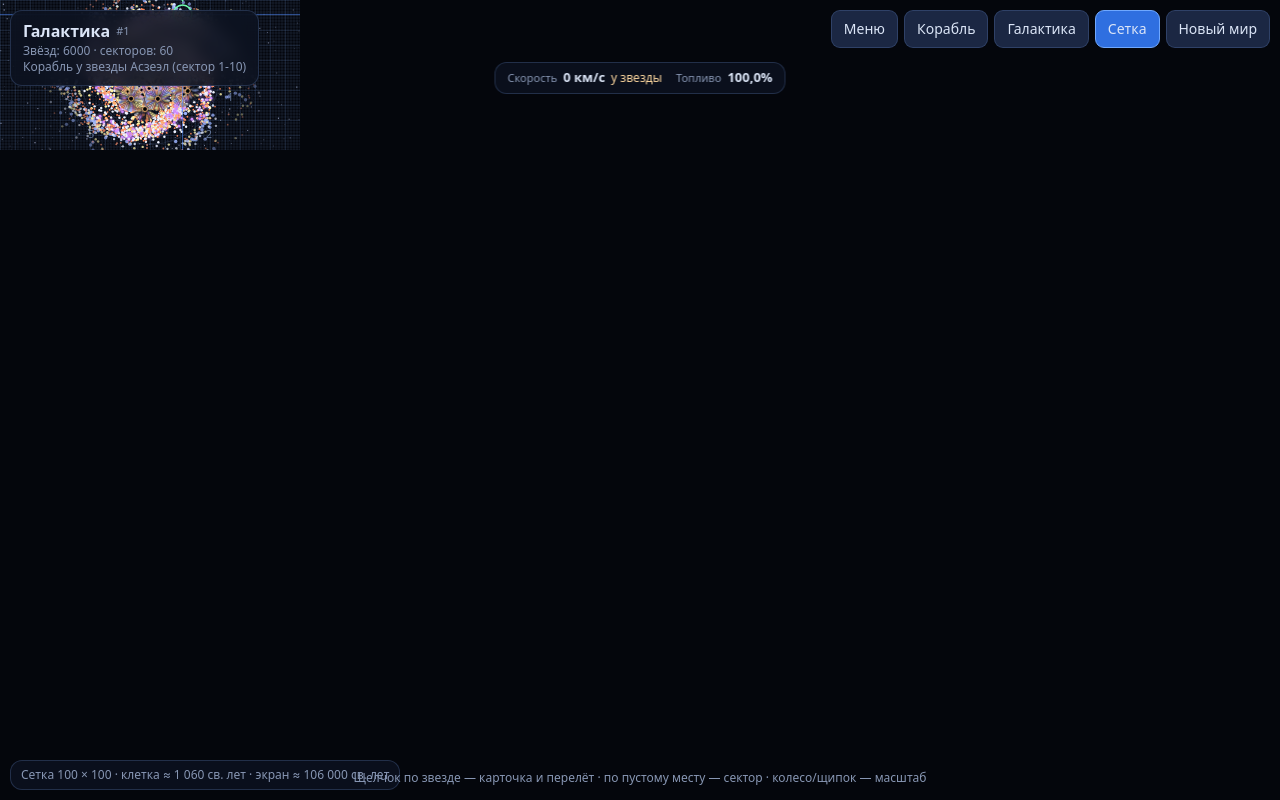
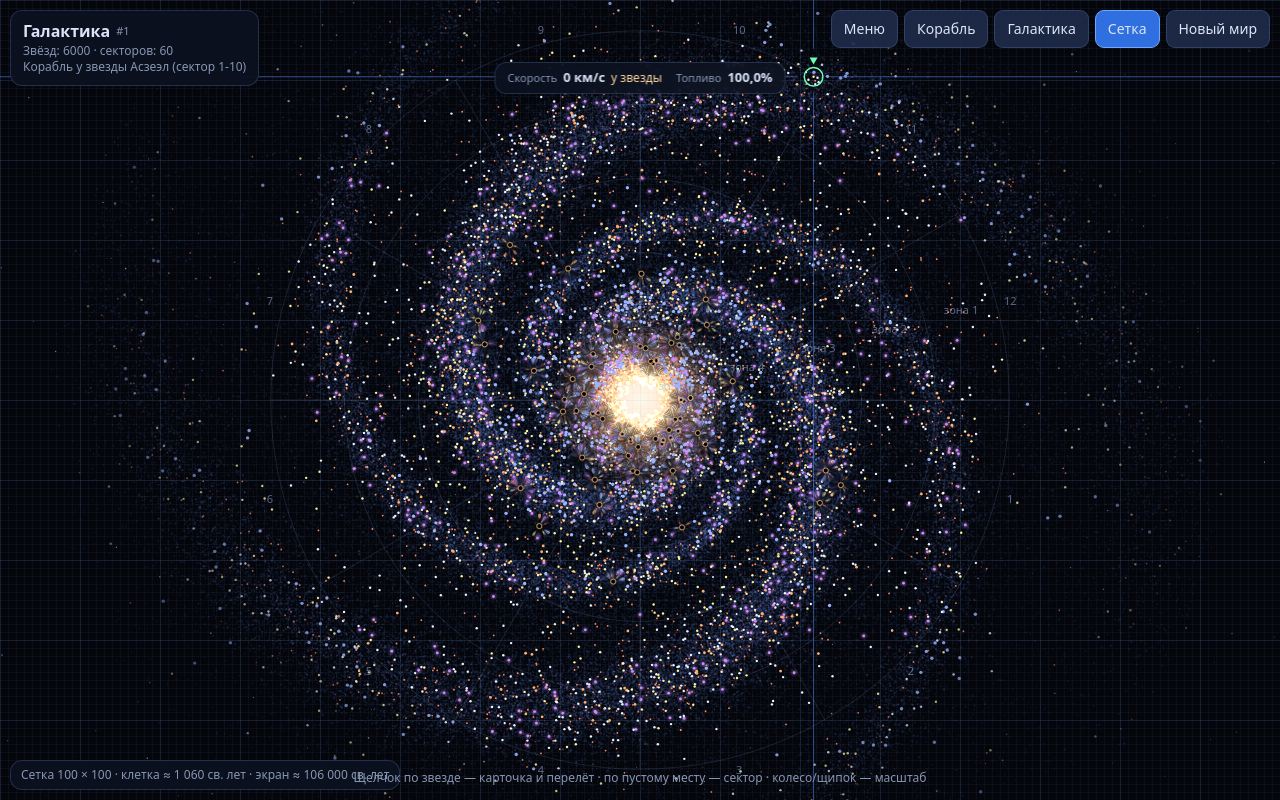
Before and after one commit to navixcompanykg-sys/Ouroboros, a plain HTML site: page index.html in a window 1280 px wide. Drawn offline with Linux system fonts and the light colour scheme.

Commit message:
Починен канвас: карта галактики сжималась в угол
Регресс моей же правки: viewport.js стал мерить коробку канваса вместо
окна (это нужно экрану планеты, где канвас — ячейка сетки). На галактике и
в системе у канваса были заданы только position и inset, без размеров, а
замещаемый элемент этим не растягивается — остаются его 300x150 по
умолчанию. Дальше resize читал их и сам же закреплял.

Канвасу задан размер в CSS, в resize добавлена страховка на случай, когда
коробка равна умолчанию канваса. Проверены все три экрана.

Co-Authored-By: Claude Opus 5 <noreply@anthropic.com>

```diff
--- a/css/style.css
+++ b/css/style.css
@@ -11,7 +11,10 @@
 html, body { margin: 0; height: 100%; background: var(--bg); color: var(--text);
   font: 14px/1.35 system-ui, -apple-system, "Segoe UI", Roboto, sans-serif; overflow: hidden;
   -webkit-user-select: none; user-select: none; -webkit-tap-highlight-color: transparent; }
-#view { position: fixed; inset: 0; touch-action: none; cursor: crosshair; display: block; }
+/* width/height обязательны: у <canvas> есть СВОЙ размер (300×150 по умолчанию), и одного
+   inset:0 мало — замещаемый элемент с ним не растягивается. Без явного размера viewport.js,
+   меряющий cvs.clientWidth, читал бы эти 300×150 и сам же их закреплял. */
+#view { position: fixed; inset: 0; width: 100%; height: 100%; touch-action: none; cursor: crosshair; display: block; }
 
 .glass { background: var(--panel); border: 1px solid var(--line); border-radius: 12px;
   backdrop-filter: blur(8px); -webkit-backdrop-filter: blur(8px); }
--- a/js/viewport.js
+++ b/js/viewport.js
@@ -55,8 +55,11 @@ function createViewport(cvs, opts) {
     vp.DPR = Math.min(window.devicePixelRatio || 1, 2);
     // Своя коробка, а не окно: на экране планеты канвас — ячейка сетки между панелями, и карта
     // должна пересчитываться, когда панель свернули или развернули (docs/Интерфейс.md §1).
-    vp.W = cvs.clientWidth || window.innerWidth;
-    vp.H = cvs.clientHeight || window.innerHeight;
+    // Если CSS почему-то не задал канвасу размер, его clientWidth — это собственные 300×150,
+    // и мерить их бессмысленно: берём окно.
+    const w = cvs.clientWidth, h = cvs.clientHeight;
+    vp.W = w > 310 ? w : window.innerWidth;
+    vp.H = h > 160 ? h : window.innerHeight;
     cvs.width = Math.round(vp.W * vp.DPR); cvs.height = Math.round(vp.H * vp.DPR);
     cvs.style.width = vp.W + 'px'; cvs.style.height = vp.H + 'px';
     if (opts.onResize) opts.onResize();
```
Also changed, not shown: 1 other file.
